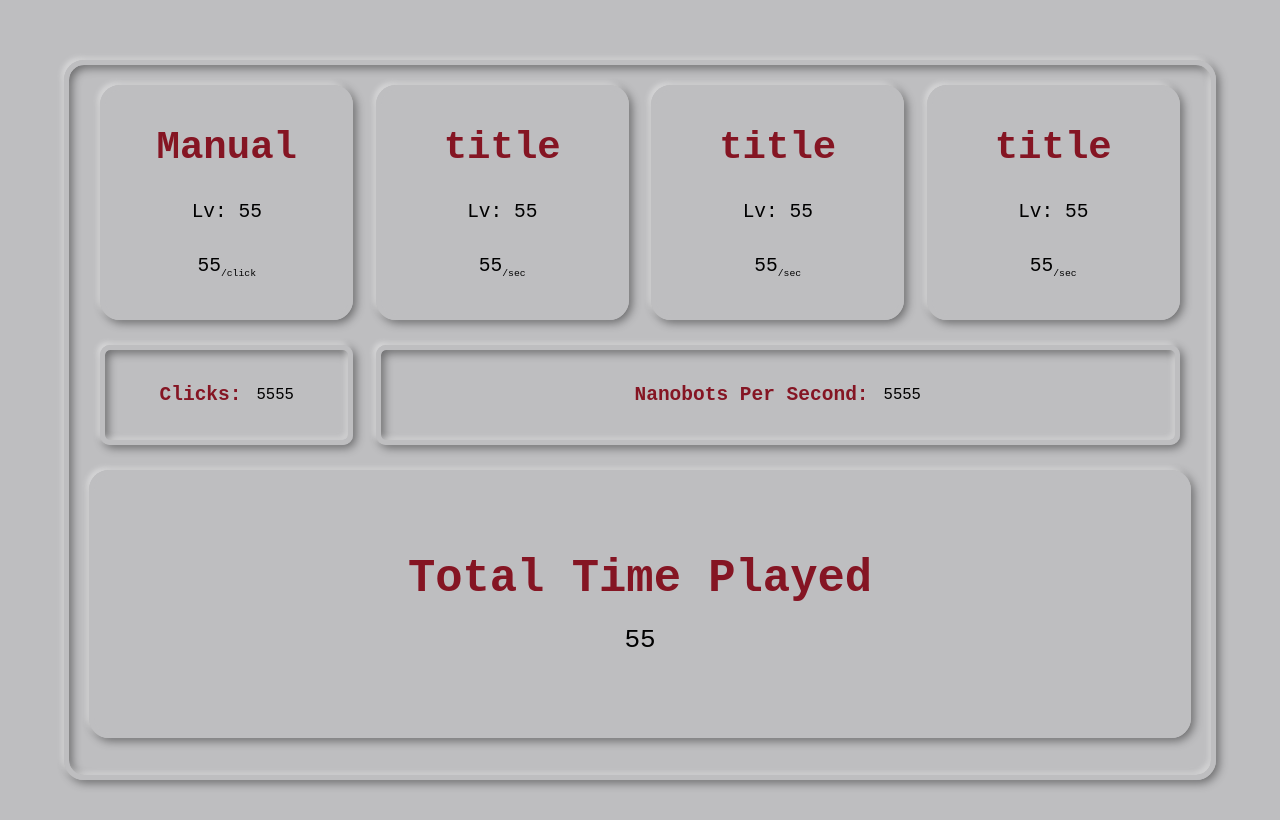
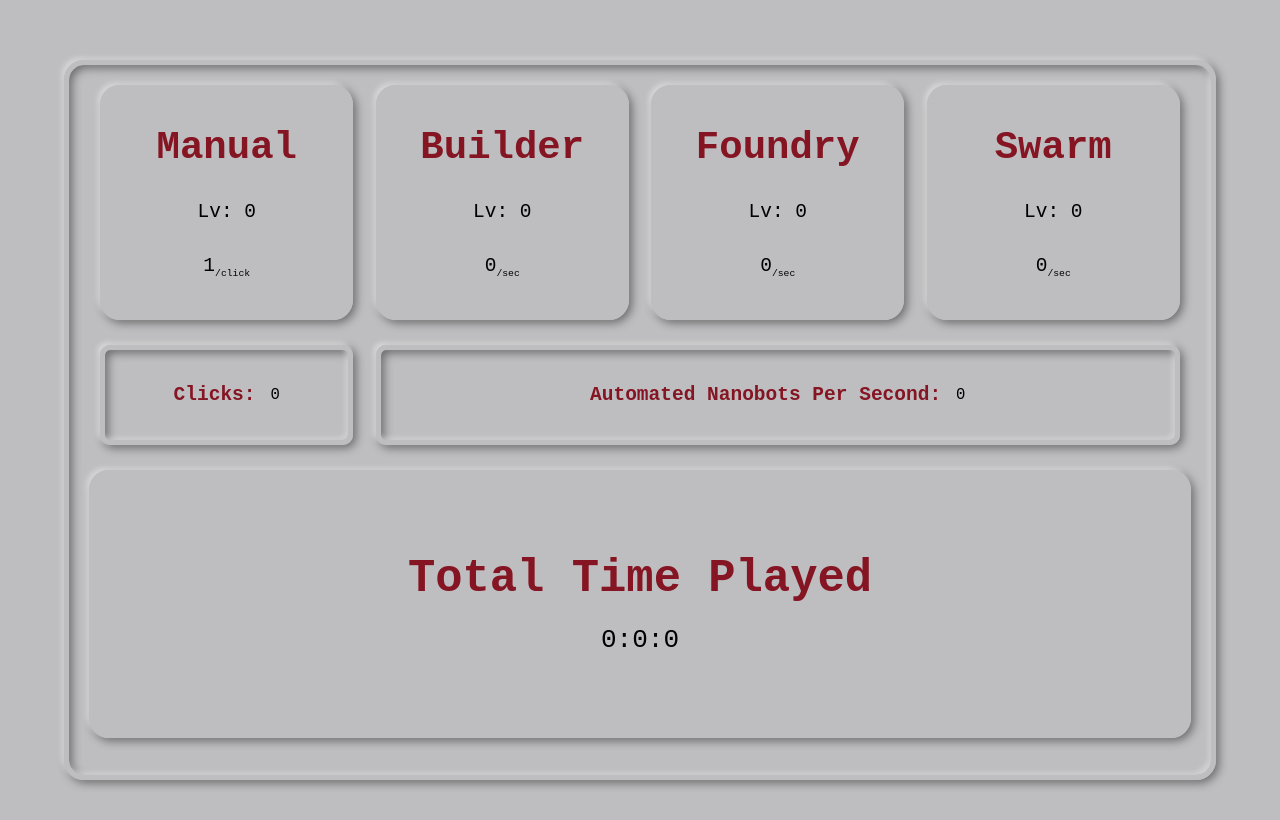
Before and after one commit to Robby-Codes/Nanobot-Factory, a React (Create React App) app in the folder nanobot-factory/: page / in a window 1280 px wide. Shown: the part 1580-2400 px from the top of the page. Built offline with nearby package versions, Linux system fonts and the light colour scheme.

Commit message:
Functionality for stats section

```diff
--- a/nanobot-factory/src/index.js
+++ b/nanobot-factory/src/index.js
@@ -9,5 +9,3 @@ ReactDOM.render(
   </React.StrictMode>,
   document.getElementById("root")
 );
-
-// Testing connection between vs-code and github account
--- a/nanobot-factory/src/main/other/data.js
+++ b/nanobot-factory/src/main/other/data.js
@@ -5,13 +5,19 @@ export const data = {
   //////////////////////////////////////////////////
   manual_value: 1,
   manual_price: 10,
+  manual_level: 0,
   //////////////////////////////////////////////////
   builder_value: 0,
   builder_price: 10,
+  builder_level: 0,
   //////////////////////////////////////////////////
   foundry_value: 0,
   foundry_price: 10,
+  foundry_level: 0,
   //////////////////////////////////////////////////
   swarm_value: 0,
   swarm_price: 10,
+  swarm_level: 0,
+  //////////////////////////////////////////////////
+  nanobots_per_second: 0,
 };
--- a/nanobot-factory/src/main/stats section/index.js
+++ b/nanobot-factory/src/main/stats section/index.js
@@ -1,4 +1,5 @@
 import React, { useState, useEffect } from "react";
+import Clock from "react-live-clock";
 import ReactDOM from "react-dom";
 import { data } from "../other/data";
 import { smoothScroll } from "../other/smoothscroll";
@@ -14,14 +15,29 @@ const StatsSection = () => {
       >
         <div className="stats-container">
           <div>
-            <ManualUpgradeStats />
-            <OtherUpgradeStats />
-            <OtherUpgradeStats />
-            <OtherUpgradeStats />
+            <ManualUpgradeStats
+              level={data.manual_level}
+              mvalue={data.manual_value}
+            />
+            <OtherUpgradeStats
+              title="Builder"
+              level={data.builder_level}
+              ovalue={data.builder_value}
+            />
+            <OtherUpgradeStats
+              title="Foundry"
+              level={data.foundry_level}
+              ovalue={data.foundry_value}
+            />
+            <OtherUpgradeStats
+              title="Swarm"
+              level={data.swarm_level}
+              ovalue={data.swarm_value}
+            />
           </div>
           <div>
-            <TotalClicks />
-            <NanoPerSec />
+            <TotalClicks clicks={data.total_clicks} />
+            <NanoPerSec nanos={data.nanobots_per_second} />
           </div>
           <div>
             <TimePlayed />
@@ -32,53 +48,60 @@ const StatsSection = () => {
   );
 };
 
-const ManualUpgradeStats = () => {
+const ManualUpgradeStats = ({ level, mvalue }) => {
   return (
     <div className="upgrade-stats">
       <h1>Manual</h1>
-      <p>Lv: 55</p>
+      <p>Lv: {level}</p>
       <p>
-        55<sub>/click</sub>
+        {mvalue}
+        <sub>/click</sub>
       </p>
     </div>
   );
 };
 
-const OtherUpgradeStats = () => {
+const OtherUpgradeStats = ({ title, level, ovalue }) => {
   return (
     <div className="upgrade-stats">
-      <h1>title</h1>
-      <p>Lv: 55</p>
+      <h1>{title}</h1>
+      <p>Lv: {level}</p>
       <p>
-        55<sub>/sec</sub>
+        {ovalue}
+        <sub>/sec</sub>
       </p>
     </div>
   );
 };
 
-const TotalClicks = () => {
+const TotalClicks = ({ clicks }) => {
   return (
     <div className="total-clicks-stat">
       <h1>Clicks: </h1>
-      <p>5555</p>
+      <p>{clicks}</p>
     </div>
   );
 };
 
-const NanoPerSec = () => {
+const NanoPerSec = ({ nanos }) => {
   return (
     <div className="nanopersec-stat">
-      <h1>Nanobots Per Second: </h1>
-      <p>5555</p>
+      <h1>Automated Nanobots Per Second: </h1>
+      <p>{nanos}</p>
     </div>
   );
 };
 
 const TimePlayed = () => {
+  let seconds = 0;
+  let minutes = 0;
+  let hours = 0;
   return (
     <div className="time-stat">
       <h1>Total Time Played </h1>
-      <p>55</p>
+      <p>
+        {hours}:{minutes}:{seconds}
+      </p>
     </div>
   );
 };
--- a/nanobot-factory/src/main/upgrade section/index.js
+++ b/nanobot-factory/src/main/upgrade section/index.js
@@ -83,15 +83,25 @@ const DifferentUpgrades = ({
       if (title === "Manual") {
         data.manual_value += 1;
         data.manual_price *= 2;
+        data.manual_level += 1;
       } else if (title === "Builder") {
         data.builder_value += 1;
         data.builder_price *= 3;
+        data.builder_level += 1;
+        data.nanobots_per_second =
+          data.builder_value + data.foundry_value + data.swarm_value;
       } else if (title === "Foundry") {
         data.foundry_value += 5;
         data.foundry_price *= 5;
+        data.foundry_level += 1;
+        data.nanobots_per_second =
+          data.builder_value + data.foundry_value + data.swarm_value;
       } else if (title === "Swarm") {
         data.swarm_value += 10;
         data.swarm_price *= 10;
+        data.swarm_level += 1;
+        data.nanobots_per_second =
+          data.builder_value + data.foundry_value + data.swarm_value;
       }
       data.current_amount -= price;
       updatePrice();
```
Also changed, not shown: 1 other file (tests, documents, lock files or other folders).
